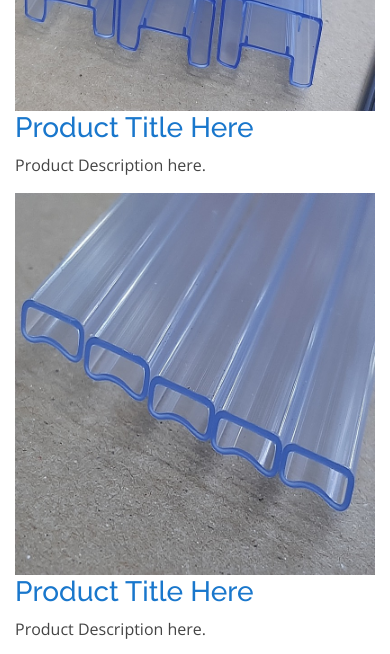
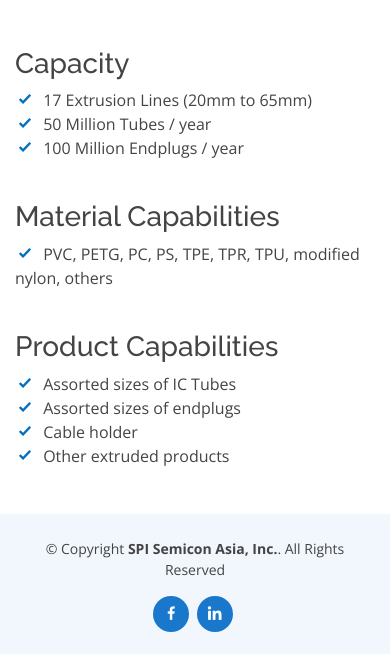
Before and after one commit to JohnRax/spisemicon-website1, a PHP site: page /inner-page-extrusion-products.html in a window 390 px wide. Shown: the part 464-1118 px from the top of the page. Run offline with PHP 8.4, Linux system fonts and the light colour scheme.

Commit message:
Update - Changes

```diff
--- a/assets/css/style.css
+++ b/assets/css/style.css
@@ -1736,3 +1736,14 @@ section {
   color: #fff;
   text-decoration: none;
 }
+
+.story-intro .content ul i {
+  font-size: 20px;
+  padding-right: 4px;
+  color: #006fbe;
+}
+
+.story-intro .content ul {
+  list-style: none;
+  padding: 0;
+}
--- a/inner-page-extrusion-products.html
+++ b/inner-page-extrusion-products.html
@@ -105,155 +105,50 @@
       <div class="container">
 
         <div class="d-flex justify-content-between align-items-center">
-          <h2>Extrusion Products</h2>
+          <h2>Plastic Extrusion</h2>
           <ol>
             <li><a href="index.html">Home</a></li>
             <li><a href="index.html#services">Products & Services</a></li>
-            <li>Extrusion Products</li>
+            <li>Plastic Extrusion</li>
           </ol>
         </div>
 
       </div>
     </section><!-- End Breadcrumbs Section -->
 
-    <!-- ======= Agents Grid ======= -->
-    <section class="agents-grid grid">
+    <section id="story-intro" class="story-intro">
       <div class="container">
+
         <div class="row">
-          <div class="col-md-4">
-            <div class="card-box-d">
-              <div class="card-img-d">
-                <img src="assets/img/extrusion/ext1.jpg" alt="" class="img-d img-fluid">
-              </div>
-              <div class="card-overlay card-overlay-hover">
-                <div class="card-header-d">
-                  <div class="card-title-d align-self-center">
-                    <h3 class="title-d">
-                      <a href="#" class="link-one">Product Title Here</a>
-                      <br>
-                    </h3>
-                  </div>
-                </div>
-                <div class="card-body-d">
-                  <p class="content-d color-text-a">
-                    Product Description here.
-                  </p>
-                </div>
-              </div>
-            </div>
+          <div class="col-lg-7 order-1 order-lg-3">
+            <img src="assets/img/plasticextrusion-bg.png" class="img-fluid" alt="">
           </div>
-          <div class="col-md-4">
-            <div class="card-box-d">
-              <div class="card-img-d">
-                <img src="assets/img/extrusion/ext2.jpg" alt="" class="img-d img-fluid">
-              </div>
-              <div class="card-overlay card-overlay-hover">
-                <div class="card-header-d">
-                  <div class="card-title-d align-self-center">
-                    <h3 class="title-d">
-                      <a href="#" class="link-one">Product Title Here</a>
-                      <br>
-                    </h3>
-                  </div>
-                </div>
-                <div class="card-body-d">
-                  <p class="content-d color-text-a">
-                    Product Description here.
-                  </p>
-                </div>
-              </div>
-            </div>
+          <div class="col-lg-5 pt-4 pt-lg-0 order-2 order-lg-1 content">
+            <br>
+            <h3>Capacity</h3>
+            <ul>
+              <li><i class="icofont-check"></i>  17 Extrusion Lines (20mm to 65mm)</li>
+              <li><i class="icofont-check"></i>  50 Million Tubes / year</li>
+              <li><i class="icofont-check"></i>  100 Million Endplugs / year</li>
+            </ul>
+            <br>
+            <h3>Material Capabilities</h3>
+            <ul>
+              <li><i class="icofont-check"></i>  PVC, PETG, PC, PS, TPE, TPR, TPU, modified nylon, others</li>
+            </ul>
+            <br>
+            <h3>Product Capabilities</h3>
+            <ul>
+              <li><i class="icofont-check"></i>  Assorted sizes of IC Tubes</li>
+              <li><i class="icofont-check"></i>  Assorted sizes of endplugs</li>
+              <li><i class="icofont-check"></i>  Cable holder</li>
+              <li><i class="icofont-check"></i>  Other extruded products</li>
+            </ul>
           </div>
-          <div class="col-md-4">
-            <div class="card-box-d">
-              <div class="card-img-d">
-                <img src="assets/img/extrusion/ext3.jpg" alt="" class="img-d img-fluid">
-              </div>
-              <div class="card-overlay card-overlay-hover">
-                <div class="card-header-d">
-                  <div class="card-title-d align-self-center">
-                    <h3 class="title-d">
-                      <a href="#" class="link-one">Product Title Here</a>
-                      <br>
-                    </h3>
-                  </div>
-                </div>
-                <div class="card-body-d">
-                  <p class="content-d color-text-a">
-                    Product Description here.
-                  </p>
-                </div>
-              </div>
-            </div>
-          </div>
-          <div class="col-md-4">
-            <div class="card-box-d">
-              <div class="card-img-d">
-                <img src="assets/img/extrusion/ext4.jpg" alt="" class="img-d img-fluid">
-              </div>
-              <div class="card-overlay card-overlay-hover">
-                <div class="card-header-d">
-                  <div class="card-title-d align-self-center">
-                    <h3 class="title-d">
-                      <a href="#" class="link-one">Product Title Here</a>
-                      <br>
-                    </h3>
-                  </div>
-                </div>
-                <div class="card-body-d">
-                  <p class="content-d color-text-a">
-                    Product Description here.
-                  </p>
-                </div>
-              </div>
-            </div>
-          </div>
-          <div class="col-md-4">
-            <div class="card-box-d">
-              <div class="card-img-d">
-                <img src="assets/img/extrusion/ext5.jpg" alt="" class="img-d img-fluid">
-              </div>
-              <div class="card-overlay card-overlay-hover">
-                <div class="card-header-d">
-                  <div class="card-title-d align-self-center">
-                    <h3 class="title-d">
-                      <a href="#" class="link-one">Product Title Here</a>
-                      <br>
-                    </h3>
-                  </div>
-                </div>
-                <div class="card-body-d">
-                  <p class="content-d color-text-a">
-                    Product Description here.
-                  </p>
-                </div>
-              </div>
-            </div>
-          </div>
-          <div class="col-md-4">
-            <div class="card-box-d">
-              <div class="card-img-d">
-                <img src="assets/img/extrusion/ext6.jpg" alt="" class="img-d img-fluid">
-              </div>
-              <div class="card-overlay card-overlay-hover">
-                <div class="card-header-d">
-                  <div class="card-title-d align-self-center">
-                    <h3 class="title-d">
-                      <a href="#" class="link-one">Product Title Here</a>
-                      <br>
-                    </h3>
-                  </div>
-                </div>
-                <div class="card-body-d">
-                  <p class="content-d color-text-a">
-                    Product Description here.
-                  </p>
-                </div>
-              </div>
-            </div>
-          </div>
+        </div>
+
       </div>
-    </section><!-- End Agents Grid-->
+    </section><!-- End Story Intro Section -->
 
   </main><!-- End #main -->
 
```
Also changed, not shown: index.html (+16 -16 lines), inner-page-injection-molding.html (+30 -45 lines), inner-page-tool-die-fabrication.html (+25 -89 lines), assets/img/injectionMolding.png (added), assets/img/plasticExtrusion.png (added), assets/img/plasticinjection-bg.png (added), assets/img/toolAndDieFabrication.png (added), 2 other files.
